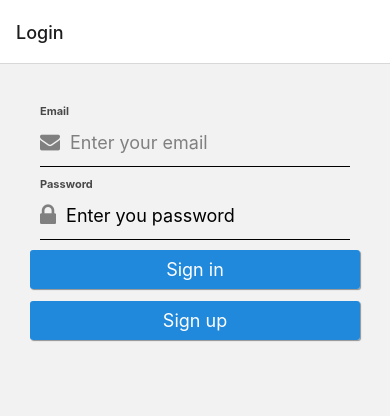
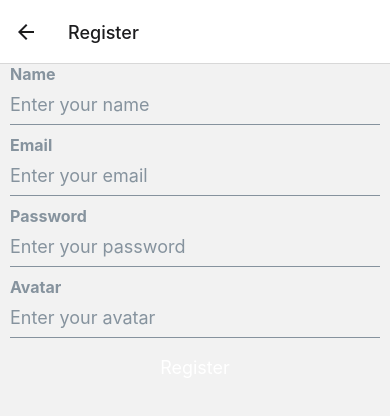
Before and after one commit to krishnajhapate/expo-chat-app, a React Native app: screen /Register in a window 390 px wide. Shown: the top 416 px of the page. Built offline with nearby package versions, Linux system fonts and the light colour scheme.

Commit message:
register screen built

```diff
--- a/App.js
+++ b/App.js
@@ -3,6 +3,7 @@ import { NavigationContainer } from '@react-navigation/native';
 import { createNativeStackNavigator } from '@react-navigation/native-stack';
 import { StyleSheet} from 'react-native';
 import LoginScreen from './screens/login';
+import RegisterScreen from './screens/register';
 
 const Stack = createNativeStackNavigator()
 
@@ -11,6 +12,7 @@ export default function App() {
     <NavigationContainer>
       <Stack.Navigator>
         <Stack.Screen name="Login" component={LoginScreen} />
+        <Stack.Screen name="Register" component={RegisterScreen} />
       </Stack.Navigator>
     </NavigationContainer>
   );
--- a/screens/login.jsx
+++ b/screens/login.jsx
@@ -15,6 +15,7 @@ export default function LoginScreen() {
             <Input
                 placeholder="Enter your email"
                 onChangeText={value => setEmail(value)}
+                value={email}
                 label="Email"
                 leftIcon={{ type: 'font-awesome', name: 'envelope', color: 'gray', size: 20 }}
                 labelStyle={styles.label}
@@ -28,6 +29,7 @@ export default function LoginScreen() {
             <Input
                 placeholder="Enter you password"
                 secureTextEntry
+                value={password}
                 label="Password"
                 leftIcon={{ type: 'font-awesome', name: 'lock', color: 'gray', size: 25 }}
                 labelStyle={styles.label}
@@ -36,7 +38,7 @@ export default function LoginScreen() {
 
             />
             <Button title="Sign in" raised />
-            <Button title="Sign up" raised containerStyle={styles.btn} />
+            <Button title="Register" raised containerStyle={styles.btn} />
         </View>
     )
 }
--- /dev/null
+++ b/screens/register.jsx
@@ -0,0 +1,45 @@
+import React from 'react'
+import { useState } from 'react'
+import { View, Text } from 'react-native'
+import { Input } from 'react-native-elements'
+import { Button } from 'react-native-elements/dist/buttons/Button'
+
+export default function RegisterScreen() {
+    const [values,setValues] = useState({
+        email:'',
+        password:'',
+        avatar:'',
+        name:'',
+    })
+    return (
+        <View>
+            <Input
+                placeholder="Enter your name"
+                value={values.name}
+                label="Name"
+
+                onChangeText={value=>setValues({...values,name:value})}
+            />
+            <Input
+                placeholder="Enter your email"
+                value={values.email}
+                label="Email"
+                onChangeText={value=>setValues({...values,email:value})}
+            />
+            <Input
+                placeholder="Enter your password"
+                value={values.password}
+                label="Password"
+                onChangeText={value=>setValues({...values,password:value})}
+                secureTextEntry
+            />
+            <Input
+                placeholder="Enter your avatar"
+                value={values.avatar}
+                label="Avatar"
+                onChangeText={value=>setValues({...values,avatar:value})}
+            />
+            <Button title="Register" />
+        </View>
+    )
+}
```
